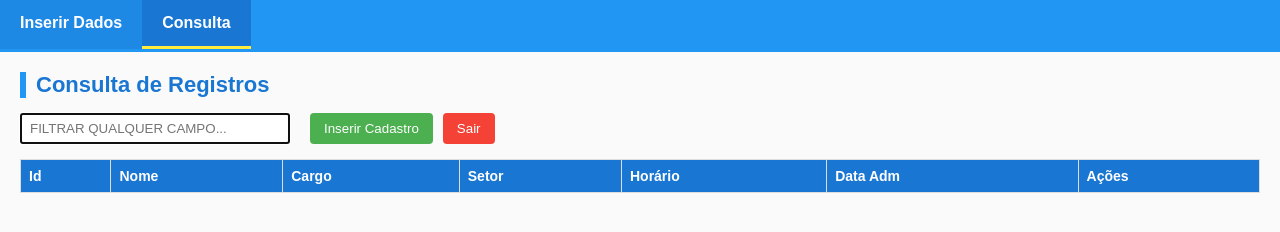
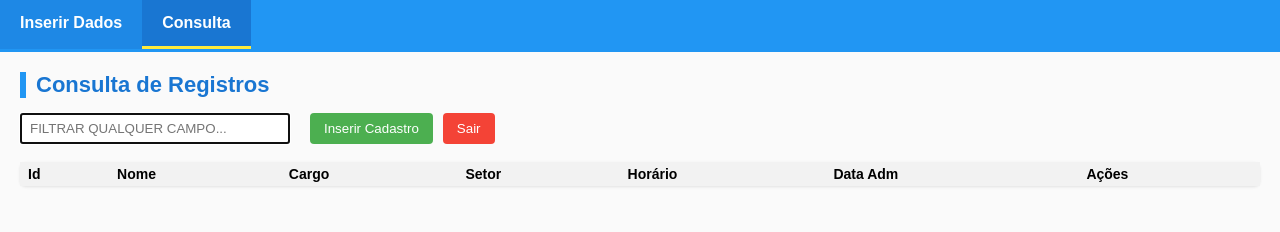
Before and after one commit to suportekau/sistema-controledespesasfuncionario, a plain HTML site: page cadastro.html in a window 1280 px wide. Drawn offline with Linux system fonts and the light colour scheme.

Commit message:
Update cadastro.html

```diff
--- a/cadastro.html
+++ b/cadastro.html
@@ -79,14 +79,46 @@ form input[type=time] { text-transform: none; }
 form input[readonly] { background: #ddd; }
 
 /* Tabela */
-table { width: 100%; border-collapse: collapse; font-size: 14px; }
-th, td { border: 1px solid #ddd; padding: 8px; text-align: left; vertical-align: middle; }
-th { background: #1976d2; color: white; }
-tr:nth-child(even) { background: #f9f9f9; }
-td.actions { text-align: center; }
-td.actions button { background: transparent; border: none; cursor: pointer; font-size: 16px; margin: 0 5px; }
-td.actions button.edit { color: #2196f3; }
-td.actions button.delete { color: #f44336; }
+/* 🔹 Ajustes visuais da tabela de consulta */
+#consultaContainer h2 {
+  text-align: left;         /* título alinhado à esquerda */
+  font-size: 18px;          /* diminui levemente o tamanho */
+  margin-bottom: 15px;
+  color: #333;
+}
+
+table {
+  width: 100%;
+  border-collapse: separate;
+  border-spacing: 0 3px;    /* pequeno espaço entre linhas */
+  font-size: 14px;          /* letras um pouco menores */
+}
+
+th, td {
+  padding: 4px 8px;         /* mais compacto */
+  border: none;
+  text-align: left;
+}
+
+th {
+  background-color: #f2f2f2;
+  font-weight: bold;
+}
+
+tr {
+  background-color: #fff;
+  box-shadow: 0 1px 3px rgba(0,0,0,0.1); /* destaque entre linhas */
+  border-radius: 6px;
+}
+
+tr:nth-child(even) {
+  background-color: #fafafa; /* linhas alternadas */
+}
+
+tr:hover {
+  background-color: #e7f3ff; /* destaque ao passar o mouse */
+  transition: background-color 0.2s ease;
+}
 
 #filtroGeral { width: 250px; padding: 6px 8px; margin-right: 10px; text-transform: uppercase; }
 #filtros { margin-bottom: 15px; display:flex; align-items:center; gap:10px; }
```
